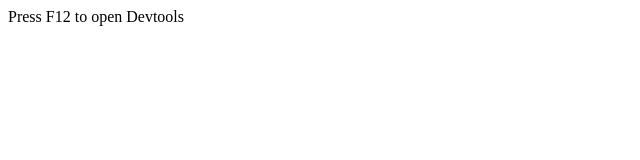
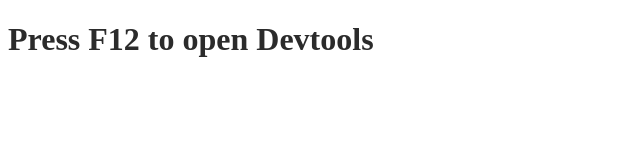
Before and after one commit to noah227/console.image, a website: page example/index.html in a window 1280 px wide. Shown: the whole page, without its empty margins (0-640 px from the left). Drawn offline with Linux system fonts and the light colour scheme.

Commit message:
chore: better font view for example page

```diff
--- a/example/index.html
+++ b/example/index.html
@@ -5,7 +5,7 @@
 	<title>Title</title>
 </head>
 <body>
-Press F12 to open Devtools
+<h1 style="color: rgb(43 43 43);">Press F12 to open Devtools</h1>
 <script type="module">
 	import console from "../dist/index.js"
 	console.image("./chieru~.128.png").then(() => {
```
